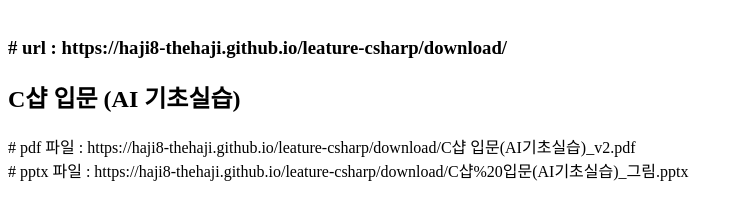
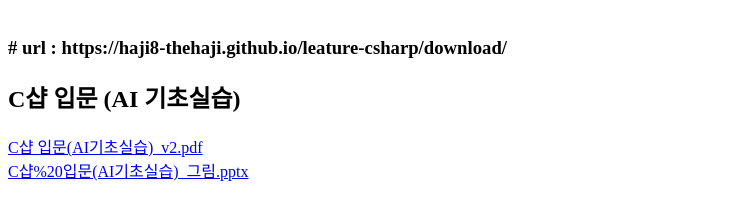
Before and after one commit to haji8-thehaji/lecture-csharp, a plain HTML site: page download/index.html in a window 1280 px wide. Shown: the part 66-286 px from the top of the page, without its empty margins (0-742 px from the left). Drawn offline with Linux system fonts and the light colour scheme.

Commit message:
Update index.html

```diff
--- a/download/index.html
+++ b/download/index.html
@@ -5,10 +5,10 @@
 <span>
   <h2> C샵 입문 (AI 기초실습) </h2>
   <span>
-    # pdf 파일 : https://haji8-thehaji.github.io/leature-csharp/download/C샵 입문(AI기초실습)_v2.pdf
+    <a href="https://haji8-thehaji.github.io/leature-csharp/download/C샵 입문(AI기초실습)_v2.pdf">C샵 입문(AI기초실습)_v2.pdf</a>
   </span>
   <br/>
   <span>
-    # pptx 파일 : https://haji8-thehaji.github.io/leature-csharp/download/C샵%20입문(AI기초실습)_그림.pptx
+    <a href="https://haji8-thehaji.github.io/leature-csharp/download/C샵%20입문(AI기초실습)_그림.pptx">C샵%20입문(AI기초실습)_그림.pptx</a>
   </span>
 </span>
```
